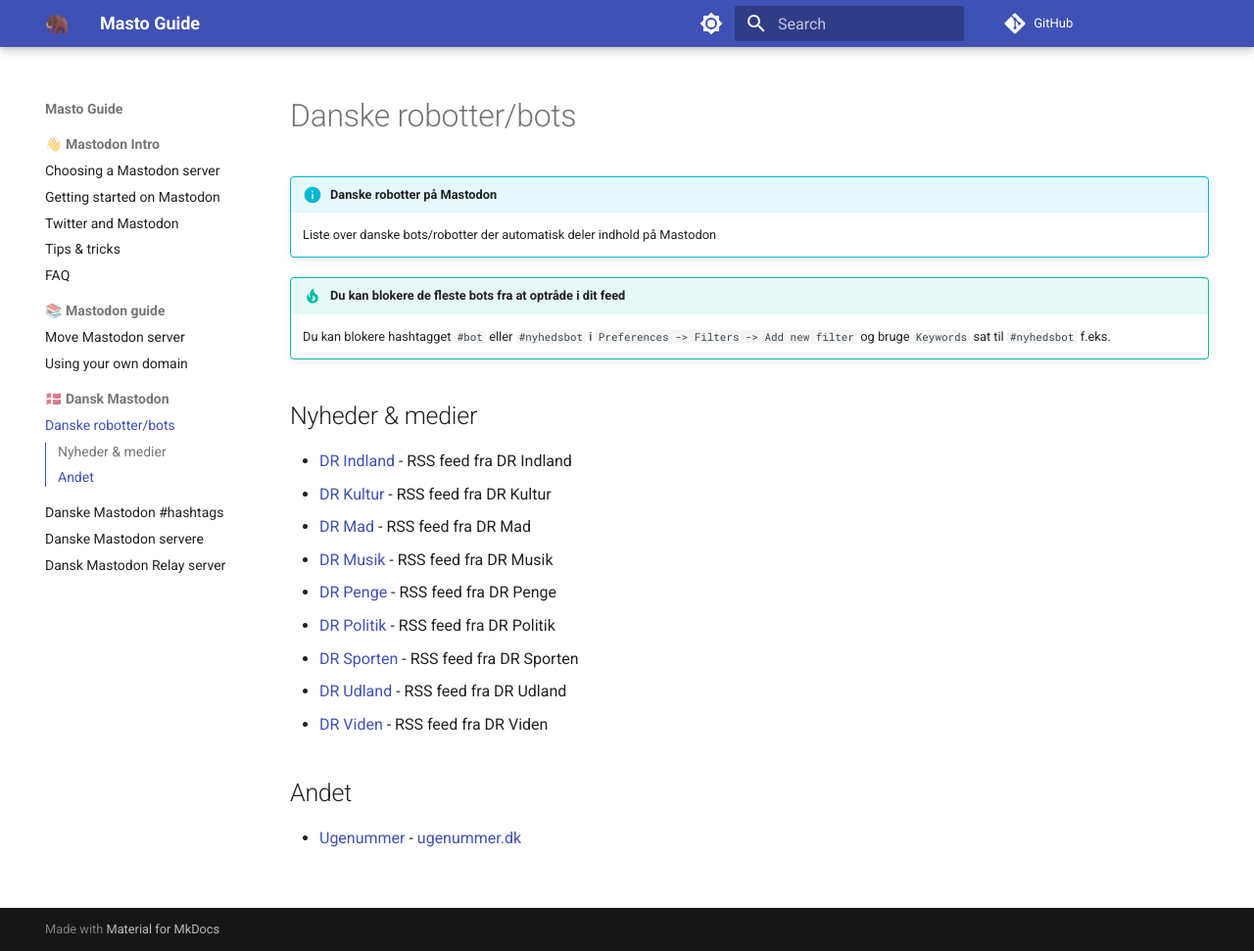
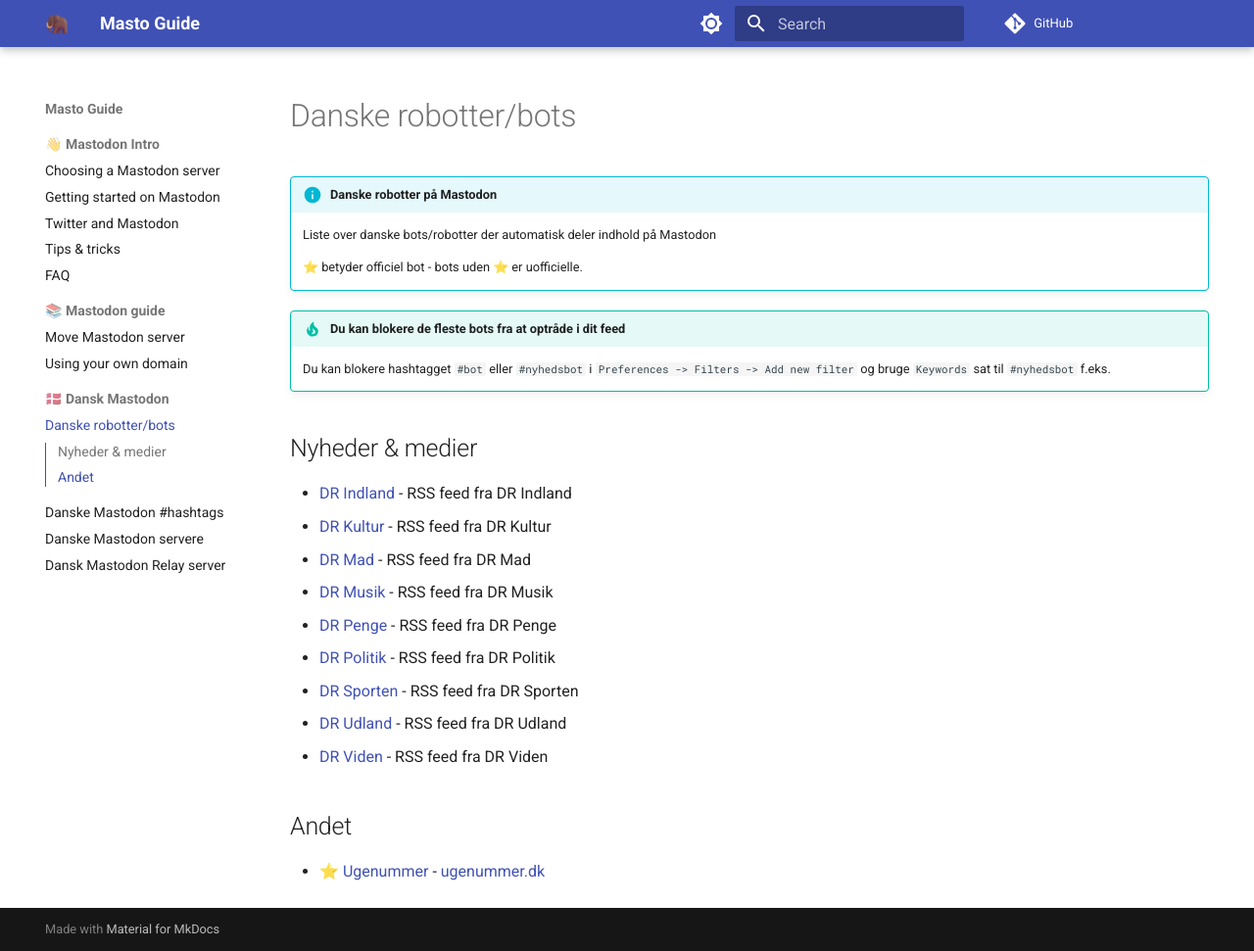
Before and after one commit to jippi/masto-guide, an MkDocs documentation site: the page built from docs/dk/bots.md, in a window 1280 px wide and 971 px high. Shown: the whole window at 98% size. Built offline with MkDocs 1.6.1 and Material for MkDocs 9.7.7, drawn with Linux system fonts in a browser that asks for light colours; comment, search, counter and statistics services are not loaded.

Commit message:
add emoji
Signed-off-by: Christian Winther <jippignu@gmail.com>

```diff
--- a/docs/dk/bots.md
+++ b/docs/dk/bots.md
@@ -3,6 +3,8 @@
 !!! info "Danske robotter på Mastodon"
 
     Liste over danske bots/robotter der automatisk deler indhold på Mastodon
+
+    ⭐️ betyder officiel bot - bots uden ⭐️ er uofficielle.
 
 !!! tip "Du kan blokere de fleste bots fra at optråde i dit feed"
 
@@ -22,4 +24,4 @@
 
 ## Andet
 
-- [Ugenummer](https://expressional.social/@ugenr){target=_blank} - [ugenummer.dk](https://ugenr.dk/){target=_blank}
+- ⭐️ [Ugenummer](https://expressional.social/@ugenr){target=_blank} - [ugenummer.dk](https://ugenr.dk/){target=_blank}
```
